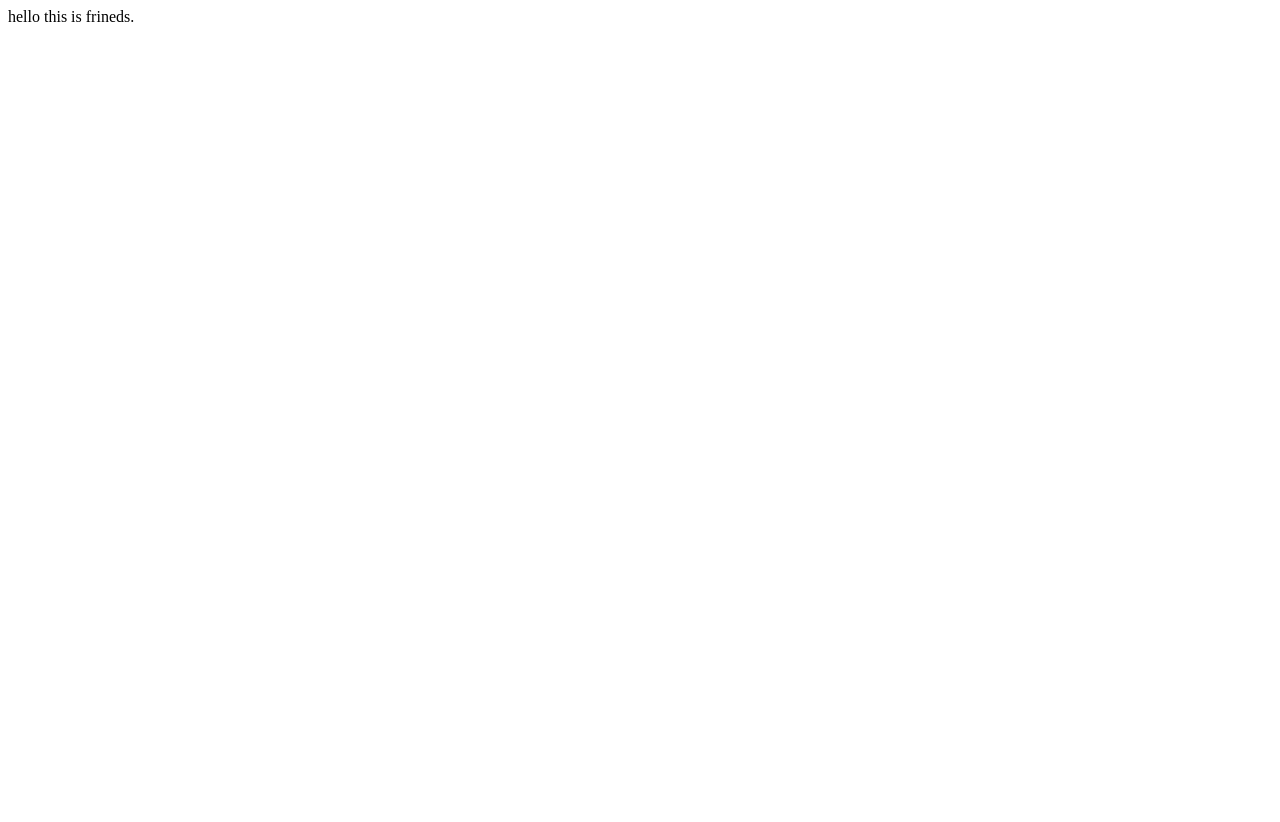
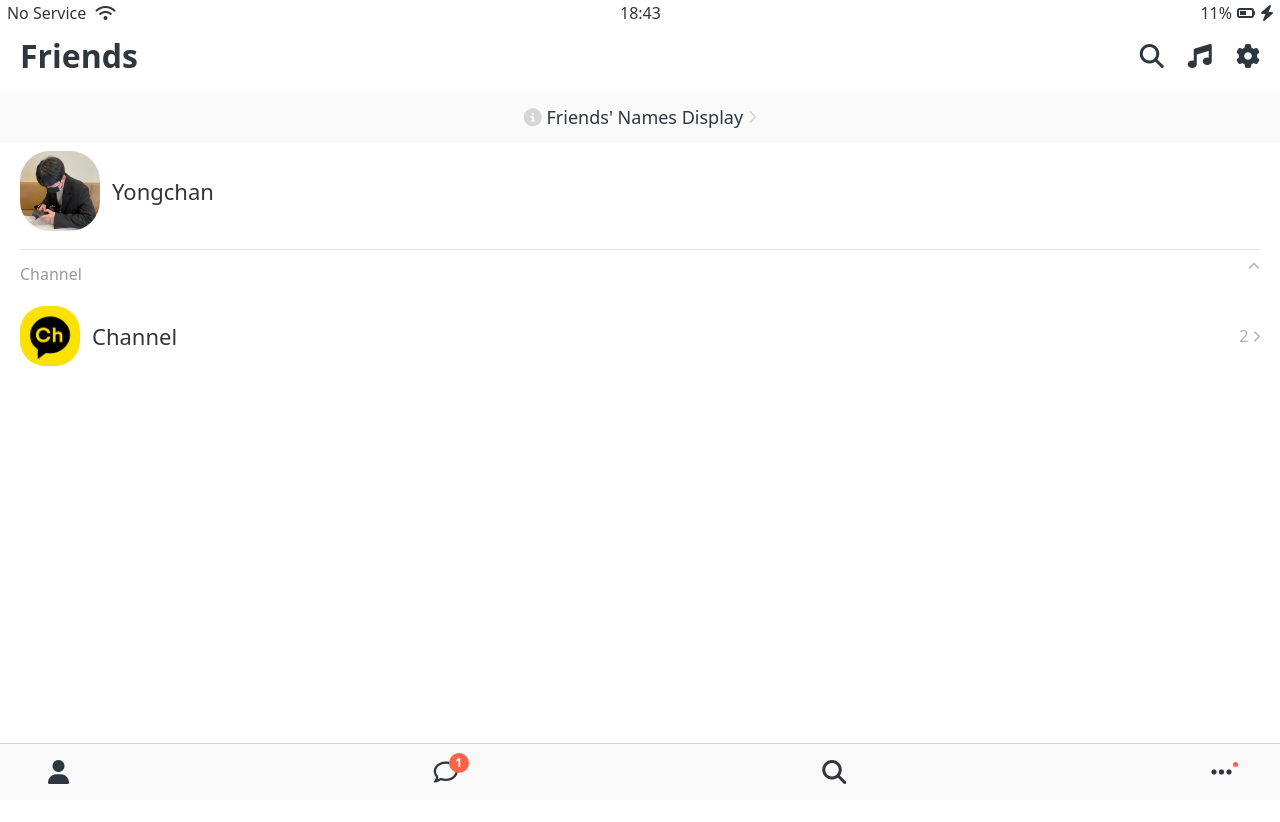
Before and after one commit to parteylongpass/kokoa-clone-2020, a plain HTML site: page friends.html in a window 1280 px wide. Shown: the top 822 px of the page. Before the commit the page ends 800 px from the top, so only its background shows below. Drawn offline with Linux system fonts and the light colour scheme.

Commit message:
Friends screen done

```diff
--- /dev/null
+++ b/css/components/nav-bar.css
@@ -0,0 +1,53 @@
+.nav{
+    bottom: 0;
+    width: 100%;
+    background-color: #f9f9fa;
+    /* 니코쌤 코드
+    padding: 20px 50px;
+    box-sizing: border-box;
+    */
+    border-top: 1px solid rgba(121, 121, 121, 0.3);
+    position: fixed;
+}
+
+.nav__list{
+    display: flex;
+    justify-content: space-between;
+    margin: 0px 48px;
+}
+
+.nav__btn{
+    padding: 20px 0px;
+}
+
+.nav__link{
+    color: #2e363e;
+    position: relative;
+}
+
+.nav__notification{
+    background-color: tomato;
+    width: 20px; height: 20px;
+    border-radius: 10px; /* width의 50% */
+    display: flex;
+    justify-content: center;
+    align-items: center;
+    color: white;
+    font-weight: 600;
+    position: absolute;
+    left: 15px;
+    bottom: 10px;
+    font-size: 12px;
+}
+
+.nav__notification2{
+    background-color: tomato;
+    width: 5px; height: 5px;
+    border-radius: 2.5px; /* width의 50% */
+    display: flex;
+    justify-content: center;
+    align-items: center;
+    position: absolute;
+    left: 22px;
+    bottom: 16px;
+}
--- /dev/null
+++ b/css/components/screen-header.css
@@ -0,0 +1,16 @@
+.screen-header{
+    display: flex;
+    justify-content: space-between;
+    align-items: center;
+    padding: var(--horizontal-space);
+    padding-top: 40px; /* status-bar와 안 겹치게 하기 위해 */
+}
+
+.screen-header__title{
+    font-size: 32px;
+    font-weight: 600;
+}
+
+.screen-header__icons span{
+    margin-left: 20px;
+}
--- a/css/components/status-bar.css
+++ b/css/components/status-bar.css
@@ -3,6 +3,8 @@
     flex-direction: row;
     justify-content: center;
     padding: 5px 3px;
+    position: fixed;
+    width: 100%;
 }
 
 .status-bar__column{
@@ -22,6 +24,7 @@
     display: flex;
     justify-content: flex-end;
     align-items: center;
+    margin-right: 5px;
 }
 
 .status-bar__column:nth-child(3) .fa-battery-half{
--- /dev/null
+++ b/css/components/user-component.css
@@ -0,0 +1,42 @@
+.user-component{
+    justify-content: space-between;
+}
+
+.user-component, .user-component__column:nth-child(1){
+    display: flex;
+    align-items: center;
+}
+
+.user-component__avatar{
+    width: 70px; height: 70px;
+    border-radius: 30px;
+    margin-right: 12px;
+    object-fit: cover;
+}
+.user-component__title{
+    font-weight: 450;
+    font-size: 22px;
+}
+
+.user-component__subtitle{
+    margin-top: 10px;
+    color: rgba(0, 0, 0, 0.5);
+    font-size: 16px;
+}
+
+.user-component__avatar--xl{
+    width: 80px; height: 80px;
+}
+
+.user-component__avatar--sm{
+    width: 60px; height: 60px;
+    border-radius: 25px;
+}
+
+.user-component__title--not-bold{
+    font-weight: 350;
+}
+
+.user-component__column:last-child{
+    color: rgba(0, 0, 0, 0.3);
+}
--- a/css/reset.css
+++ b/css/reset.css
@@ -50,3 +50,8 @@ table {
 input:focus{
 	outline: none;
 }
+
+a{
+	color: inherit;
+	text-decoration: none;
+}
--- /dev/null
+++ b/css/screens/friends.css
@@ -0,0 +1,36 @@
+#friends-display-link{
+    display: block;
+    text-align: center;
+    background-color: #fafafa;
+    padding: 16px 0px;
+    font-size: 18px;
+    margin-bottom: 8px;
+}
+
+/* 이렇게도 아이콘의 색깔을 바꿀 수 있다 (text라고 생각해도 됨)
+#friends-diplay-link i{
+    color: rgba(0, 0, 0, 0.3);
+}
+*/
+
+.friends-screen{
+    padding: 0px var(--horizontal-space);
+}
+
+.friends-screen__channel{
+    margin-top: 18px;
+    border-top: 1px solid rgba(0, 0, 0, 0.1);
+    padding-top: 16px;
+}
+
+.friends-screen__channel-header{
+    margin-bottom: 24px;
+    display: flex;
+    justify-content: space-between;
+    color: rgba(0, 0, 0, 0.3);
+}
+
+/* 밑에는 그냥 내가 추가한 코드 */
+.friends-screen__channel-header > span {
+    color: rgba(0, 0, 0, 0.4);
+}
--- a/css/styles.css
+++ b/css/styles.css
@@ -3,10 +3,16 @@
 
 /* Components */
 @import "components/status-bar.css";
+@import "components/nav-bar.css";
+@import "components/screen-header.css";
+@import "components/user-component.css";
 
 /* Screens */
 @import "screens/login.css";
+@import "screens/friends.css";
 
 body{
     font-family: system-ui, -apple-system, BlinkMacSystemFont, 'Segoe UI', Roboto, Oxygen, Ubuntu, Cantarell, 'Open Sans', 'Helvetica Neue', sans-serif;
+    height: 1000vh;
+    color: #2e363e;
 }
--- a/css/variables.css
+++ b/css/variables.css
@@ -1,3 +1,4 @@
 :root{ /* root는 <html> 요소를 의미한다. 따라서 :root 내에 정의된 스타일은 문서 전체에 적용될 수 있다 */
     --yellow: #fae100;
+    --horizontal-space: 20px;
 }
--- a/friends.html
+++ b/friends.html
@@ -1 +1,90 @@
-hello this is frineds.
+<!DOCTYPE html>
+<html lang="en">
+<head>
+    <meta charset="UTF-8">
+    <meta name="viewport" content="width=device-width, initial-scale=1.0">
+    <title>Friends - Kokoa Clone</title>
+    <link rel="stylesheet" href="css/styles.css">
+    <script src="https://kit.fontawesome.com/be93897b8e.js" crossorigin="anonymous"></script>
+</head>
+<body>
+    <div class="status-bar">
+        <div class="status-bar__column">
+            <span>No Service</span>
+            <i class="fa-solid fa-wifi"></i>
+        </div>
+        <div class="status-bar__column">
+            <span>18:43</span>
+        </div>
+        <div class="status-bar__column">
+            <span>11%</span>
+            <i class="fa-solid fa-battery-half"></i>
+            <i class="fa-solid fa-bolt"></i>
+        </div>
+    </div>
+
+    <header class="screen-header">
+        <h1 class="screen-header__title">Friends</h1>
+        <div class="screen-header__icons">
+            <span><i class="fa-solid fa-magnifying-glass fa-xl"></i></span>
+            <span><i class="fa-solid fa-music fa-xl"></i></span>
+            <span><i class="fa-solid fa-gear fa-xl"></i></span>
+        </div>
+    </header>
+
+    <a id="friends-display-link">
+        <i class="fa-solid fa-circle-info" style="color: #d5d5d5;"></i> Friends' Names Display <i class="fa-solid fa-chevron-right fa-xs" style="color: #d5d5d5;"></i>
+    </a>
+
+    <main class="friends-screen">
+        <div class="user-component">
+            <div class="user-component__column">
+                <img src="profile-pic2.jpeg" class="user-component__avatar user-component__avatar--xl">
+                <div class="user-component__text">
+                    <h4 class="user-component__title">Yongchan</h4>
+                    <!-- <h6 class="user-component__subtitle">Just testing something...</h6> -->
+                </div>
+            </div>
+            <div class="user-component__column"></div>
+        </div>
+        <div class="friends-screen__channel">
+            <div class="friends-screen__channel-header">
+                <span>Channel</span>
+                <i class="fa-solid fa-chevron-up fa-xs"></i>
+            </div>
+            <div class="user-component">
+                <div class="user-component__column">
+                    <img src="kakao_ch.png" class="user-component__avatar user-component__avatar--sm">
+                    <div class="user-component__text">
+                        <h4 class="user-component__title user-component__title--not-bold">Channel</h4>
+                        <!-- <h6 class="user-component__subtitle">Just testing something...</h6> -->
+                    </div>
+                </div>
+                <div class="user-component__column">
+                    <span>2</span>
+                    <i class="fa-solid fa-chevron-right fa-xs"></i>
+                </div>
+            </div>
+        </div>
+    </main>
+
+    <nav class="nav">
+        <ul class="nav__list">
+            <li class="nav__btn"><a class="nav__link" href="friends.html"><i class="fa-solid fa-user fa-xl"></i></a></li>
+            <li class="nav__btn">
+                <a class="nav__link" href="#">
+                    <span class="nav__notification">1</span>
+                    <i class="fa-regular fa-comment fa-xl"></i>
+                </a>
+            </li>
+            <li class="nav__btn"><a class="nav__link" href="#"><i class="fa-solid fa-magnifying-glass fa-xl"></i></a></li>
+            <li class="nav__btn">
+                <a class="nav__link" href="#">
+                    <span class="nav__notification2"></span>
+                    <i class="fa-solid fa-ellipsis fa-xl"></i>
+                </a>
+            </li>
+        </ul>
+    </nav>
+</body>
+</html>
```
Also changed, not shown: kakao_ch.png (added), profile-pic2.jpeg (added).
